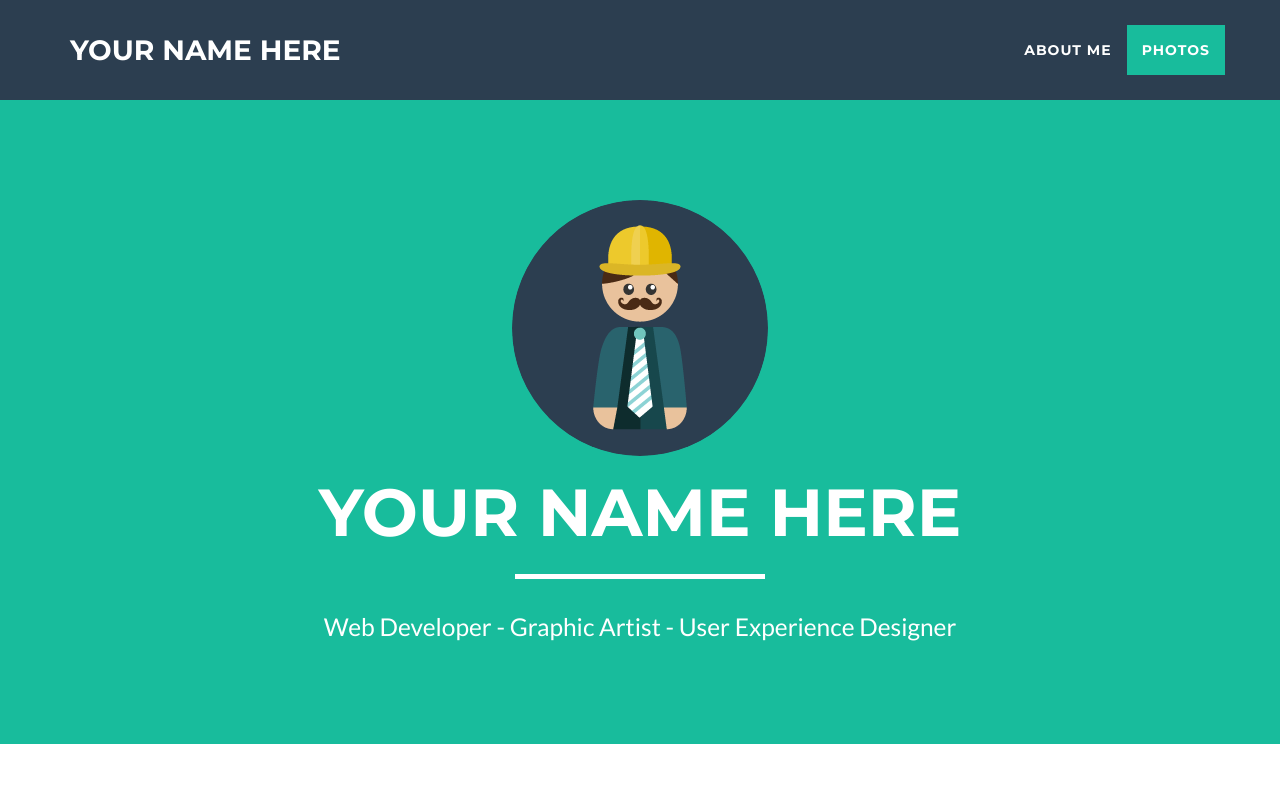
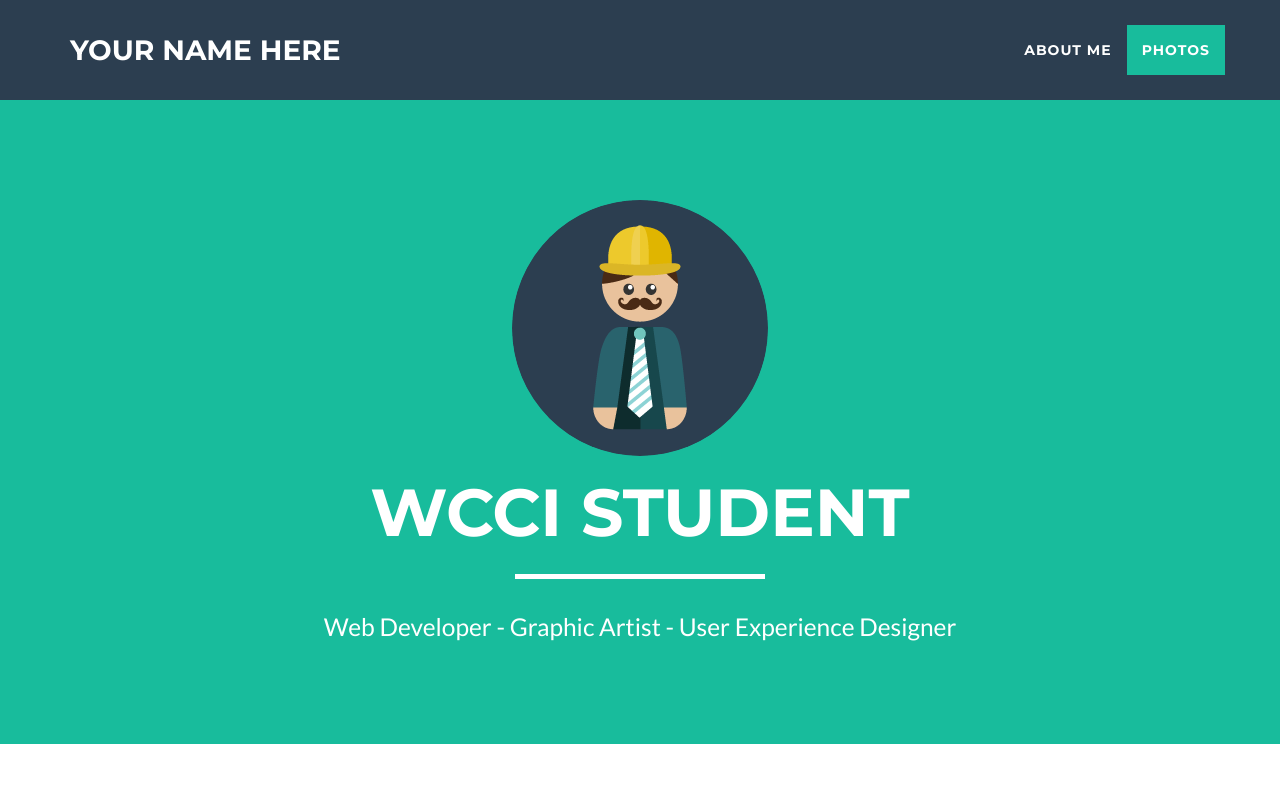
Before and after one commit to WCCIStudent/WCCIStudent.github.io, a plain HTML site: page index.html in a window 1280 px wide. Shown: the top 800 px of the page. Drawn offline with nearby package versions, Linux system fonts and the light colour scheme.

Commit message:
Update index.html

```diff
--- a/index.html
+++ b/index.html
@@ -73,7 +73,7 @@
                 <div class="col-lg-12">
                    <!--FIX ME-->  <img class="img-responsive img-circle" src="img/profile.png" alt="">
                     <div class="intro-text">
-                        <h1 class="name"><!--FIX ME-->YOUR NAME HERE</h1>
+                        <h1 class="name"><!--FIX ME-->WCCI Student</h1>
                         <hr class="star-light">
                         <span class="skills"><!--FIX ME-->Web Developer - Graphic Artist - User Experience Designer</span>
                     </div>
```
